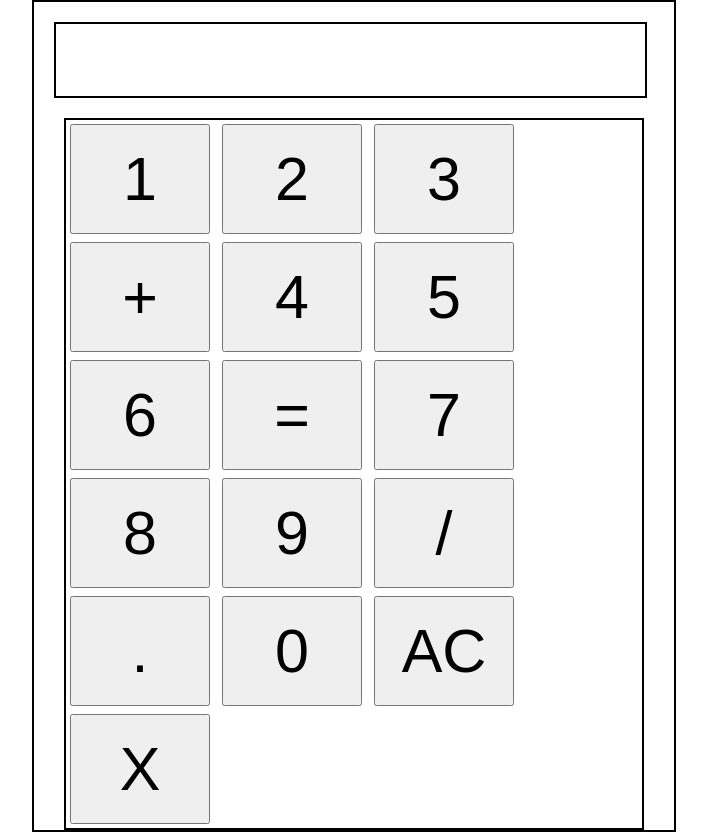
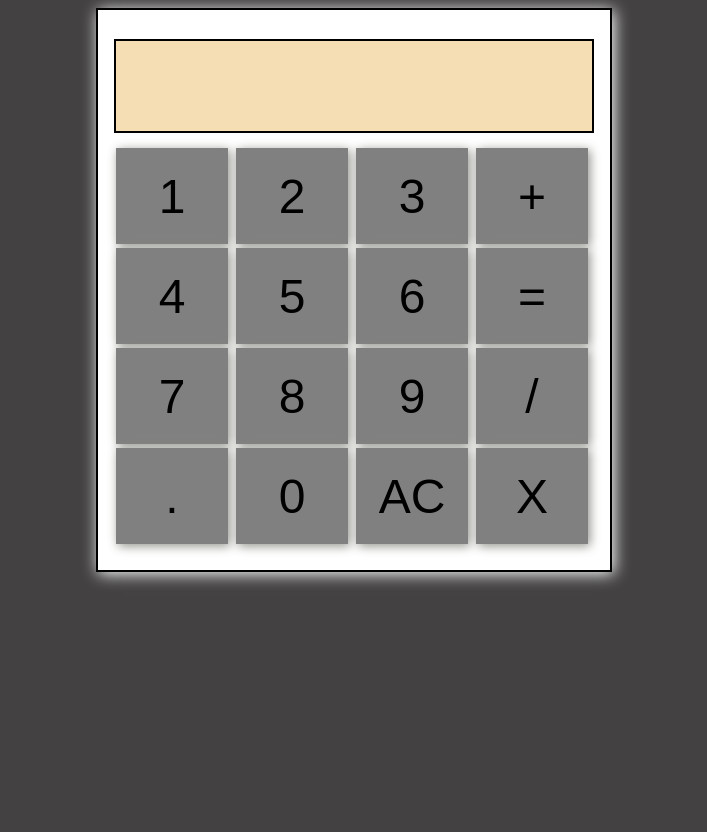
Before and after one commit to Skraees/Calculator, a plain HTML site: page index.html in a window 1280 px wide. Shown: the whole page, without its empty margins (286-993 px from the left). After the commit the page ends 800 px from the top, so only its background shows below. Drawn offline with Linux system fonts and the light colour scheme.

Commit message:
update file

```diff
--- a/index.html
+++ b/index.html
@@ -5,45 +5,13 @@
     <meta charset="UTF-8">
     <meta name="viewport" content="width=device-width, initial-scale=1.0">
     <title>Document</title>
+    <link rel="stylesheet" href="style.css">
 </head>
-<style>
-    * {
-        margin: 0;
-        padding: 0;
-    }
-
-    .calc {
-        border: 2px solid black;
-        width: 50%;
-        margin: auto;
-    }
-
-    .demo {
-        border: 2px solid;
-        height: 72px;
-        width: 92%;
-        margin: 20px;
-        font-size: 59px;
-    }
-    .button{
-        width: 90%;
-  border: 2px solid;
-  margin: auto;
-    }
-    button{
-        width: 140px;
-  height: 110px;
-  margin: 4px;
-  font-size: 61px;
-    }
-</style>
 
 <body>
 
     <div class="calc">
-        <div class="input">
-            <p class="demo"></p>
-        </div>
+        <p class="demo"></p>
 
         <div class="button">
             <button id="one" value="1">1</button>
@@ -67,124 +35,6 @@
     </div>
 
 <script src="calc.js"></script>
-    <script>
-        // let but1 = document.querySelector("#one");
-        // let but2 = document.querySelector("#two");
-        // let but3 = document.querySelector("#three");
-        // let butplus = document.querySelector("#plus");
-        // let but4 = document.querySelector("#four");
-        // let but5 = document.querySelector("#five");
-        // let but6 = document.querySelector("#six");
-        // let but7 = document.querySelector("#seven");
-        // let but8 = document.querySelector("#eight");
-        // let but9 = document.querySelector("#nine");
-        // let butdivide = document.querySelector("#divide");
-        // let butzero = document.querySelector("#zero");
-        // let butdot = document.querySelector("#dot");
-        // let butmult = document.querySelector("#X");
-        // let butequal = document.querySelector("#equal");
-        // let butac = document.querySelector("#ac");
-
-
-
-
-
-
-
-
-        // but1.addEventListener("click", () => {
-        //     document.querySelector(".demo").innerText += "1";
-        // })
-        // but2.addEventListener("click", () => {
-        //     document.querySelector(".demo").innerText += "2";
-        // })
-        // but3.addEventListener("click", () => {
-        //     document.querySelector(".demo").innerText += "3";
-        // })
-
-        // butplus.addEventListener("click", () => {
-        //     document.querySelector(".demo").innerText += "+";
-
-
-        // })
-        // but4.addEventListener("click", () => {
-        //     document.querySelector(".demo").innerText += "4";
-
-
-        // })
-        // but5.addEventListener("click", () => {
-        //     document.querySelector(".demo").innerText += "5";
-
-
-        // })
-        // but6.addEventListener("click", () => {
-        //     document.querySelector(".demo").innerText += "6";
-
-
-        // })
-        // but7.addEventListener("click", () => {
-        //     document.querySelector(".demo").innerText += "7";
-
-
-        // })
-        // but8.addEventListener("click", () => {
-        //     document.querySelector(".demo").innerText += "8";
-
-
-        // })
-        // but9.addEventListener("click", () => {
-        //     document.querySelector(".demo").innerText += "9";
-
-
-        // })
-        // butdivide.addEventListener("click", () => {
-        //     document.querySelector(".demo").innerText += "/";
-
-
-        // })
-        // butzero.addEventListener("click", () => {
-        //     document.querySelector(".demo").innerText += "0";
-
-
-        // })
-        // butdot.addEventListener("click", () => {
-        //     document.querySelector(".demo").innerText += ".";
-
-
-        // })
-        // butmult.addEventListener("click", () => {
-        //     document.querySelector(".demo").innerText += "*";
-
-
-        // })
-
-
-        // butequal.addEventListener("click", () => {
-        //     let value = document.querySelector(".demo").innerText;
-        //     document.querySelector(".demo").innerText = eval(value)
-        // })
-
-        // butac.addEventListener("click", () => {
-        //     // let value = document.querySelector(".demo").innerText;
-        //     document.querySelector(".demo").innerText = "";
-        // })
-
-
-
-
-
-
-
-
-
-
-
-
-
-
-
-
-    </script>
 </body>
 
 </html>
--- /dev/null
+++ b/style.css
@@ -0,0 +1,32 @@
+body{
+    display: flex;
+  justify-content: center;
+  background-color: rgb(67, 65, 65);
+}
+.calc{
+    border: 2px solid;
+  padding: 1rem;
+  width: 30rem;
+  height: 33rem;
+  background-color: white;
+  box-shadow: 2px 2px 15px white;
+}
+button{
+    width: 7rem;
+    height: 6rem;
+    margin: 2px;
+    font-size: 3rem;
+    background-color: grey;
+    border: none;
+    box-shadow: 2px 2px 10px #8f9189;
+}
+.demo{
+    border: 2px solid;
+  height: 5rem;
+  display: flex;
+  align-items: center;
+  font-size: 3rem;
+  margin: 13px 0px;
+  padding: 5px;
+  background-color: wheat;
+}
```
